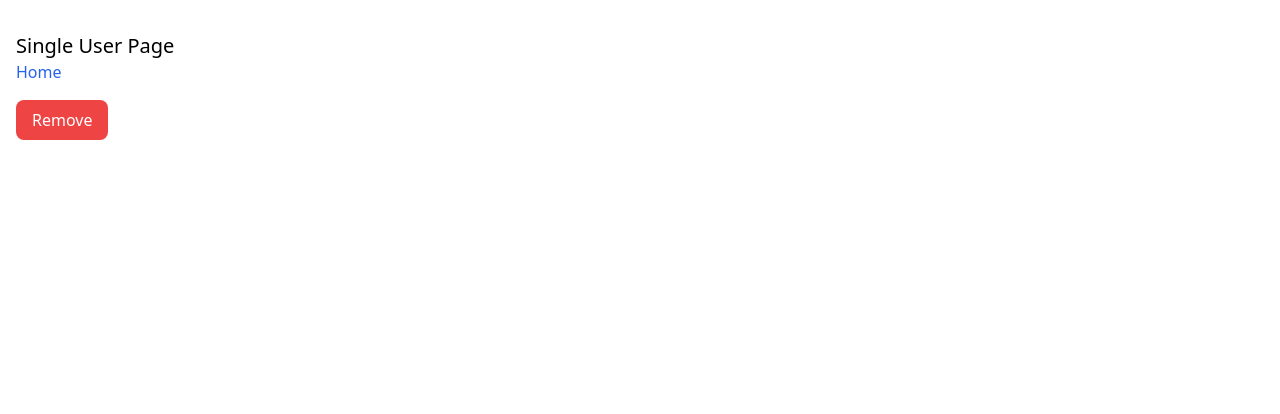
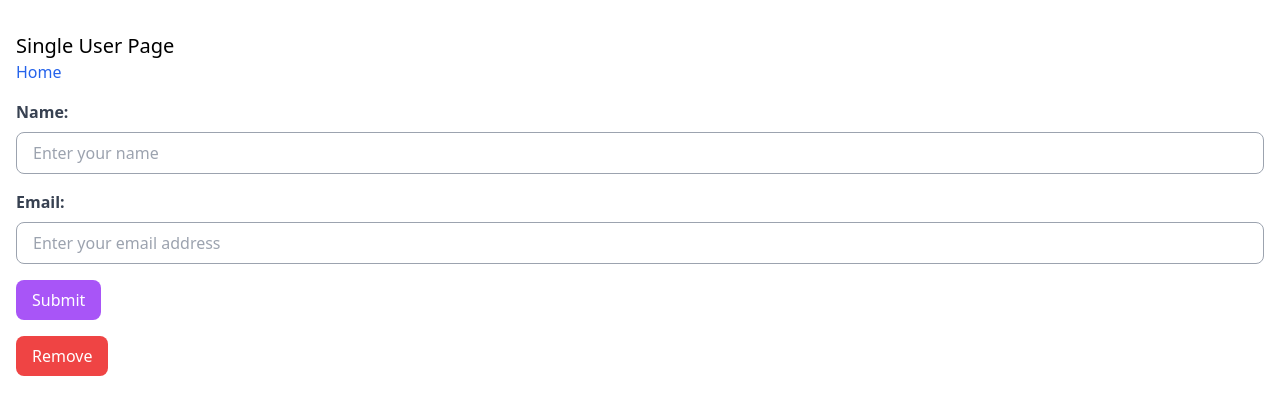
Before and after one commit to railaru/nextjs-postgres-starter-prisma, a Next.js app: page /users/1 in a window 1280 px wide. Shown: the top 414 px of the page. Built offline with nearby package versions, Linux system fonts and the light colour scheme; no server answers; the database is empty.

Commit message:
add edit username and email functionality

```diff
--- a/app/page.tsx
+++ b/app/page.tsx
@@ -1,5 +1,5 @@
-import Form from "@/components/form";
-import Table from "@/components/table";
+import Form from "@/components/Form";
+import Table from "@/components/Table";
 
 // Prisma does not support Edge without the Data Proxy currently
 // export const runtime = 'edge'
--- a/app/users/[id]/page.tsx
+++ b/app/users/[id]/page.tsx
@@ -22,6 +22,22 @@ async function remove(formData: FormData) {
 
   revalidateTag("users");
   redirect("/");
+}
+
+async function update(formData: FormData) {
+  "use server";
+
+  await prisma.users.update({
+    where: {
+      id: Number(formData.get("id")),
+    },
+    data: {
+      name: formData.get("name")?.toString() ?? "",
+      email: formData.get("email")?.toString() ?? "",
+    },
+  });
+
+  revalidateTag("users");
 }
 
 export default async function Page(props: Props) {
@@ -50,6 +66,48 @@ export default async function Page(props: Props) {
 
         <h3>{user?.email}</h3>
 
+        <form action={update} className="mt-4">
+          <div className="mb-4">
+            <label
+              htmlFor="name"
+              className="block mb-2 font-semibold text-gray-700"
+            >
+              Name:
+            </label>
+            <input
+              type="text"
+              id="name"
+              name="name"
+              placeholder="Enter your name"
+              defaultValue={user?.name ?? ""}
+              className="w-full px-4 py-2 border border-gray-400 rounded-lg focus:outline-none focus:border-vercel-purple-500"
+            />
+          </div>
+          <div className="mb-4">
+            <label
+              htmlFor="email"
+              className="block mb-2 font-semibold text-gray-700"
+            >
+              Email:
+            </label>
+            <input
+              type="email"
+              id="email"
+              name="email"
+              placeholder="Enter your email address"
+              defaultValue={user?.email ?? ""}
+              className="w-full px-4 py-2 border border-gray-400 rounded-lg focus:outline-none focus:border-vercel-purple-500"
+            />
+          </div>
+          <input type="hidden" name="id" value={user?.id} />
+          <button
+            type="submit"
+            className="px-4 py-2 text-white bg-purple-500 rounded-lg hover:bg-purple-600"
+          >
+            Submit
+          </button>
+        </form>
+
         <form action={remove}>
           <input type="hidden" name="id" value={user?.id} />
 
--- /dev/null
+++ b/components/InputProps.tsx
@@ -0,0 +1,5 @@
+import React from "react";
+
+export default function Input() {
+  return <div>Input</div>;
+}
--- a/components/expanding-arrow.tsx
+++ /dev/null
@@ -1,36 +0,0 @@
-export default function ExpandingArrow({ className }: { className?: string }) {
-  return (
-    <div className="group relative flex items-center">
-      <svg
-        className={`${
-          className ? className : 'h-4 w-4'
-        } absolute transition-all group-hover:translate-x-1 group-hover:opacity-0`}
-        xmlns="http://www.w3.org/2000/svg"
-        fill="currentColor"
-        viewBox="0 0 16 16"
-        width="16"
-        height="16"
-      >
-        <path
-          fillRule="evenodd"
-          d="M6.22 3.22a.75.75 0 011.06 0l4.25 4.25a.75.75 0 010 1.06l-4.25 4.25a.75.75 0 01-1.06-1.06L9.94 8 6.22 4.28a.75.75 0 010-1.06z"
-        ></path>
-      </svg>
-      <svg
-        className={`${
-          className ? className : 'h-4 w-4'
-        } absolute opacity-0 transition-all group-hover:translate-x-1 group-hover:opacity-100`}
-        xmlns="http://www.w3.org/2000/svg"
-        fill="currentColor"
-        viewBox="0 0 16 16"
-        width="16"
-        height="16"
-      >
-        <path
-          fillRule="evenodd"
-          d="M8.22 2.97a.75.75 0 011.06 0l4.25 4.25a.75.75 0 010 1.06l-4.25 4.25a.75.75 0 01-1.06-1.06l2.97-2.97H3.75a.75.75 0 010-1.5h7.44L8.22 4.03a.75.75 0 010-1.06z"
-        ></path>
-      </svg>
-    </div>
-  )
-}
--- a/components/table-placeholder.tsx
+++ /dev/null
@@ -1,29 +0,0 @@
-import RefreshButton from './refresh-button'
-
-export default function TablePlaceholder() {
-  return (
-    <div className="bg-white/30 p-12 shadow-xl ring-1 ring-gray-900/5 rounded-lg backdrop-blur-lg max-w-xl mx-auto w-full">
-      <div className="flex justify-between items-center mb-4">
-        <div className="space-y-1">
-          <h2 className="text-xl font-semibold">Recent Users</h2>
-          <p className="text-sm text-gray-500">Fetching users...</p>
-        </div>
-        <RefreshButton />
-      </div>
-      <div className="divide-y divide-gray-900/5">
-        {[...Array(3)].map((_, i) => (
-          <div key={i} className="flex items-center justify-between py-3">
-            <div className="flex items-center space-x-4">
-              <div className="h-12 w-12 rounded-full bg-gray-200 animate-pulse" />
-              <div className="space-y-1">
-                <div className="h-6 w-28 rounded-md bg-gray-200 animate-pulse" />
-                <div className="h-4 w-24 rounded-md bg-gray-200 animate-pulse" />
-              </div>
-            </div>
-            <div className="h-4 w-12 rounded-md bg-gray-200 animate-pulse" />
-          </div>
-        ))}
-      </div>
-    </div>
-  )
-}
--- a/components/table.tsx
+++ b/components/table.tsx
@@ -1,7 +1,7 @@
 import prisma from "@/lib/prisma";
 import { timeAgo } from "@/lib/utils";
 import Image from "next/image";
-import RefreshButton from "./refresh-button";
+import RefreshButton from "./RefreshButton";
 import Link from "next/link";
 
 export default async function Table() {
```
Also changed, not shown: components/RefreshButton.tsx (renamed from components/refresh-button.tsx).
